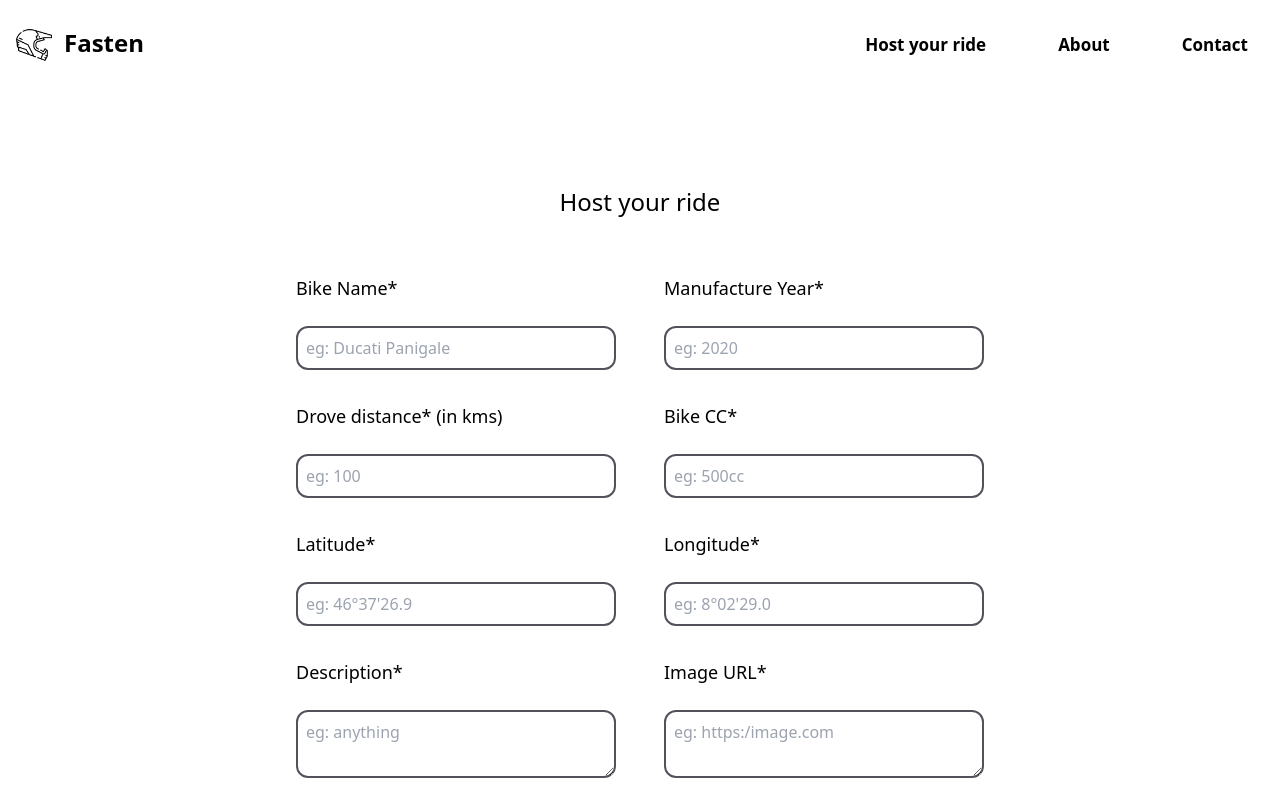
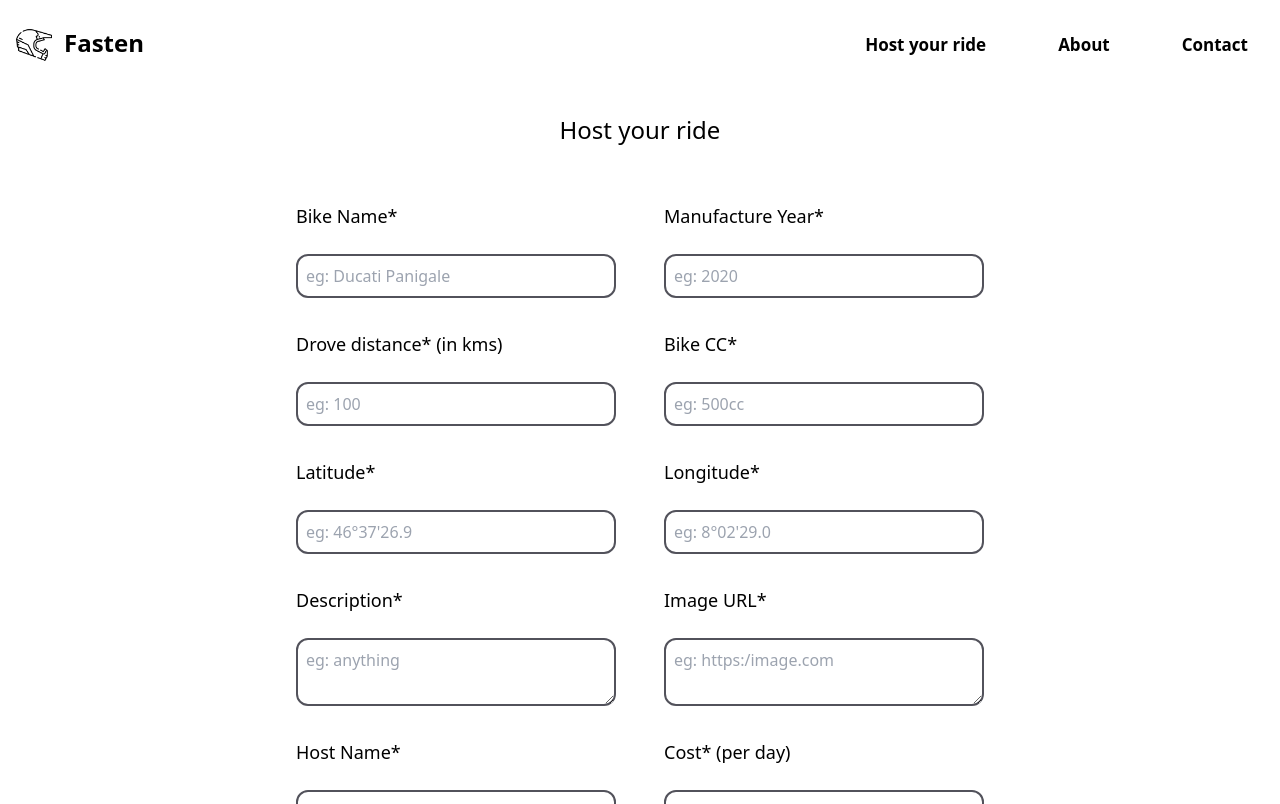
Before and after one commit to nishanthmessi/bike-rental, a React (Create React App) app in the folder client/: page /host-bike in a window 1280 px wide. Shown: the top 804 px of the page. Built offline with nearby package versions, Linux system fonts and the light colour scheme.

Commit message:
minor fixes

```diff
--- a/client/src/pages/Form.jsx
+++ b/client/src/pages/Form.jsx
@@ -51,7 +51,7 @@
 
   return (
     <div>
-      <div className='flex flex-col justify-center items-center pt-24 pb-6'>
+      <div className='flex flex-col justify-center items-center pt-6 pb-6'>
       <h1 className="text-2xl font-medium mb-14 ">Host your ride</h1>
       <form onSubmit={handleSubmit}>
         <div className="flex flex-col sm:flex-row gap-12">
```
